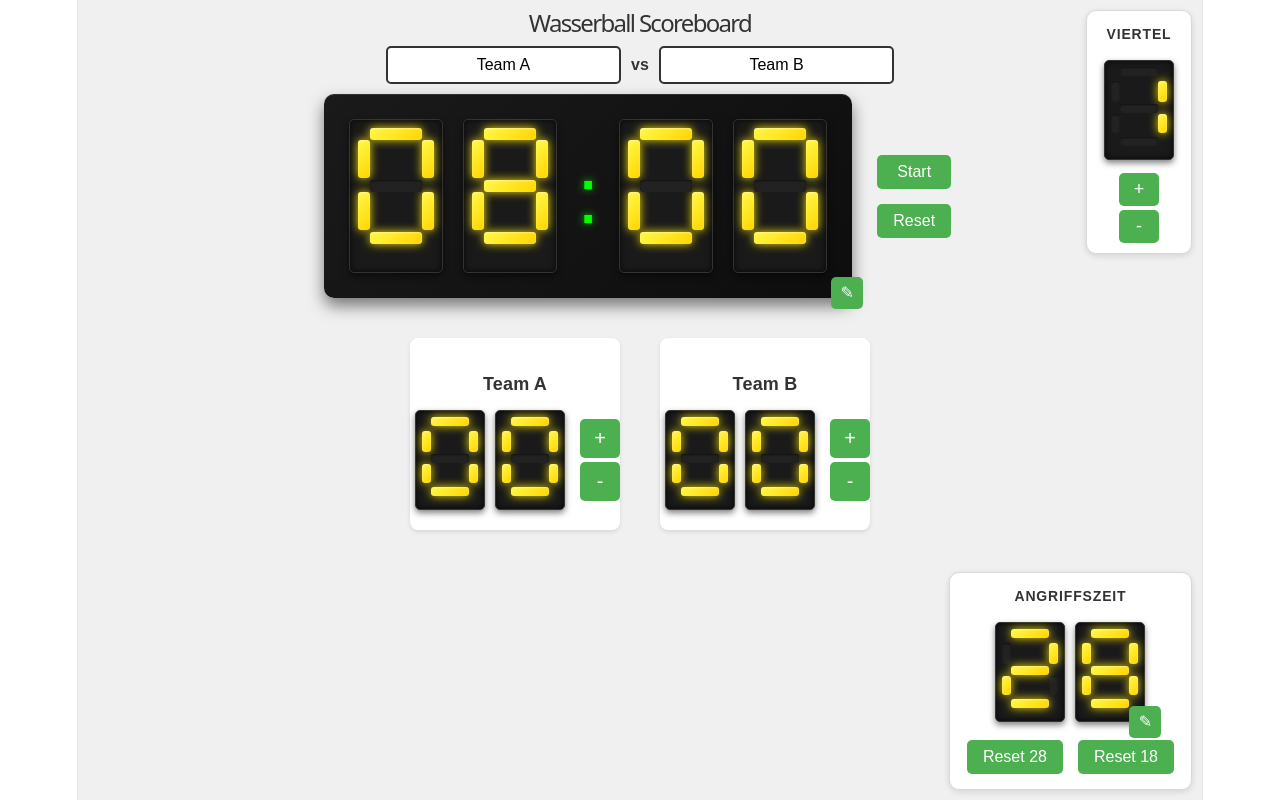
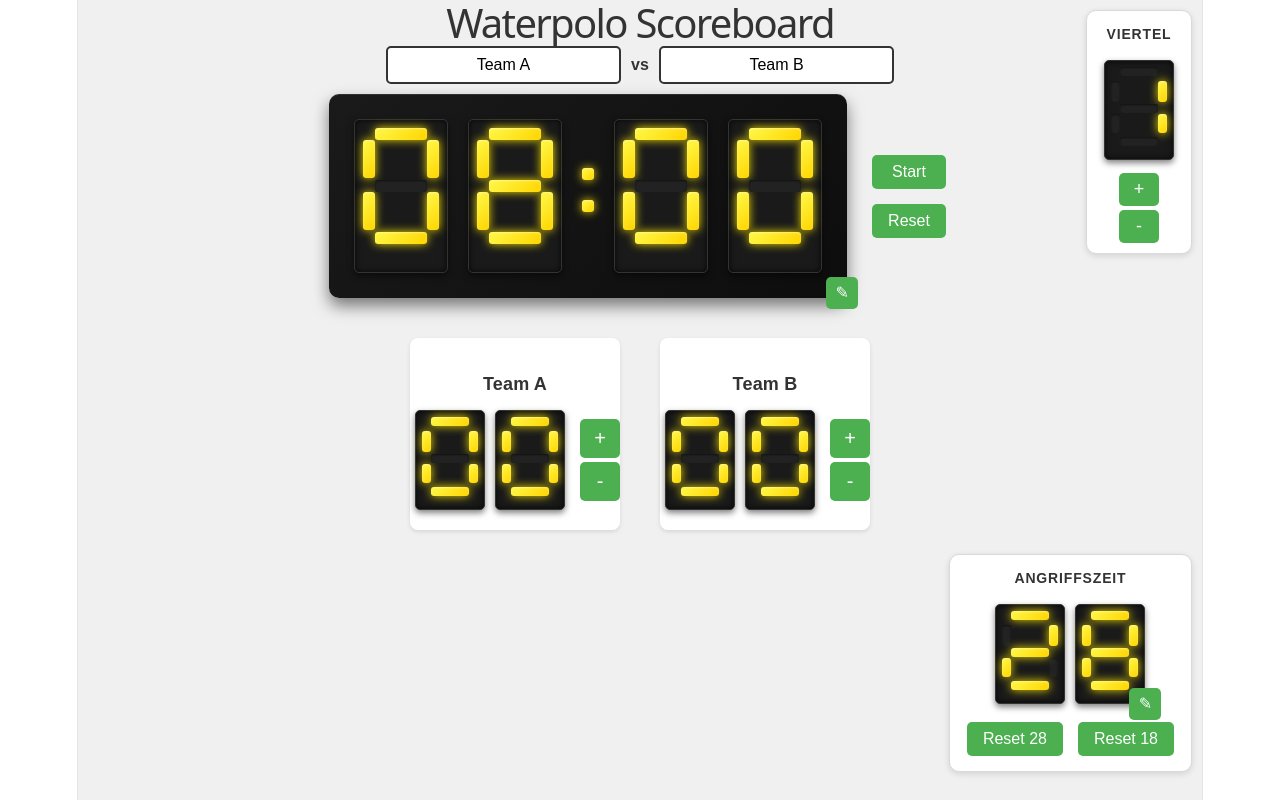
Before and after one commit to schueppler-ship-it/scoreboard, a React (Vite) app: page / in a window 1280 px wide. Built offline with nearby package versions, Linux system fonts and the light colour scheme.

Commit message:
Update scoreboard layout and display styling

```diff
--- a/src/App.css
+++ b/src/App.css
@@ -19,7 +19,7 @@
 .scoreboard h1 {
   color: #333;
   margin: 0 0 10px 0;
-  font-size: 24px;
+  font-size: 40px;
 }
 
 .matchup {
@@ -80,10 +80,21 @@
 }
 
 .colon {
-  font-size: 80px;
-  color: #00ff00;
+  display: flex;
+  flex-direction: column;
+  align-items: center;
+  justify-content: center;
+  gap: 20px;
   margin: 0 10px;
-  text-shadow: 0 0 8px rgba(0, 255, 0, 0.8);
+  transform: translateY(-6px);
+}
+
+.colon-dot {
+  width: 12px;
+  height: 12px;
+  border-radius: 3px;
+  background: linear-gradient(135deg, #fff84a, #ffd500);
+  box-shadow: 0 0 10px rgba(255, 234, 0, 0.95), inset 0 1px 2px rgba(255, 255, 255, 0.4);
 }
 
 .timer button {
@@ -165,7 +176,7 @@
 .shot-clock-panel {
   position: absolute;
   right: 10px;
-  bottom: 10px;
+  bottom: 28px;
   display: flex;
   flex-direction: column;
   align-items: center;
--- a/src/App.tsx
+++ b/src/App.tsx
@@ -235,7 +235,7 @@ function App() {
         ) : null}
       </div>
       <div className="header">
-        <h1>Wasserball Scoreboard</h1>
+        <h1>Waterpolo Scoreboard</h1>
         <div className="matchup">
           <input
             type="text"
@@ -260,7 +260,10 @@ function App() {
             <div className="seven-segment-display">
               <SevenSegmentDigit digit={Math.floor(time / 600)} />
               <SevenSegmentDigit digit={Math.floor((time / 60) % 10)} />
-              <div className="colon">:</div>
+              <div className="colon" aria-hidden="true">
+                <span className="colon-dot"></span>
+                <span className="colon-dot"></span>
+              </div>
               <SevenSegmentDigit digit={Math.floor((time % 60) / 10)} />
               <SevenSegmentDigit digit={time % 10} />
             </div>
```
